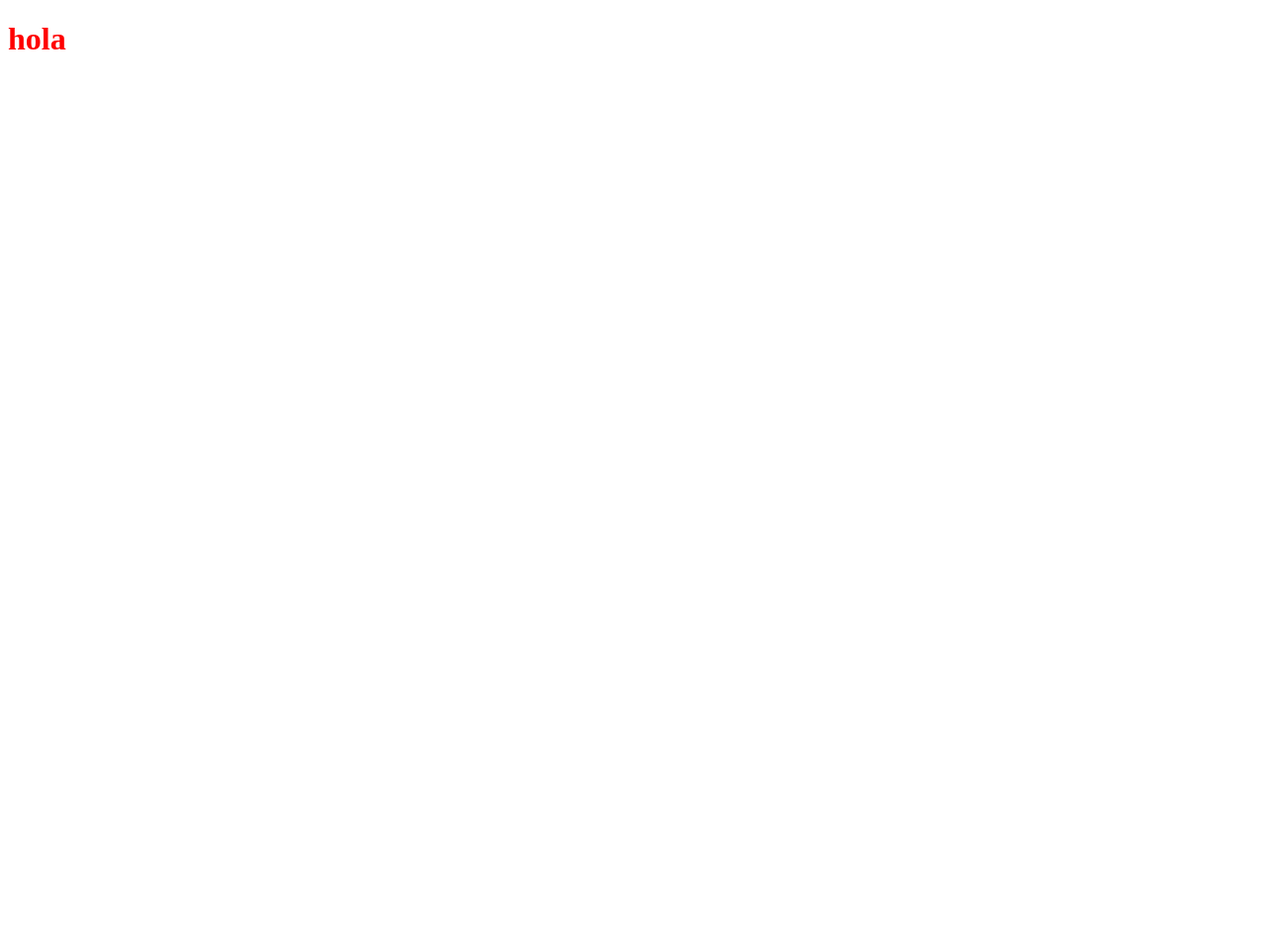
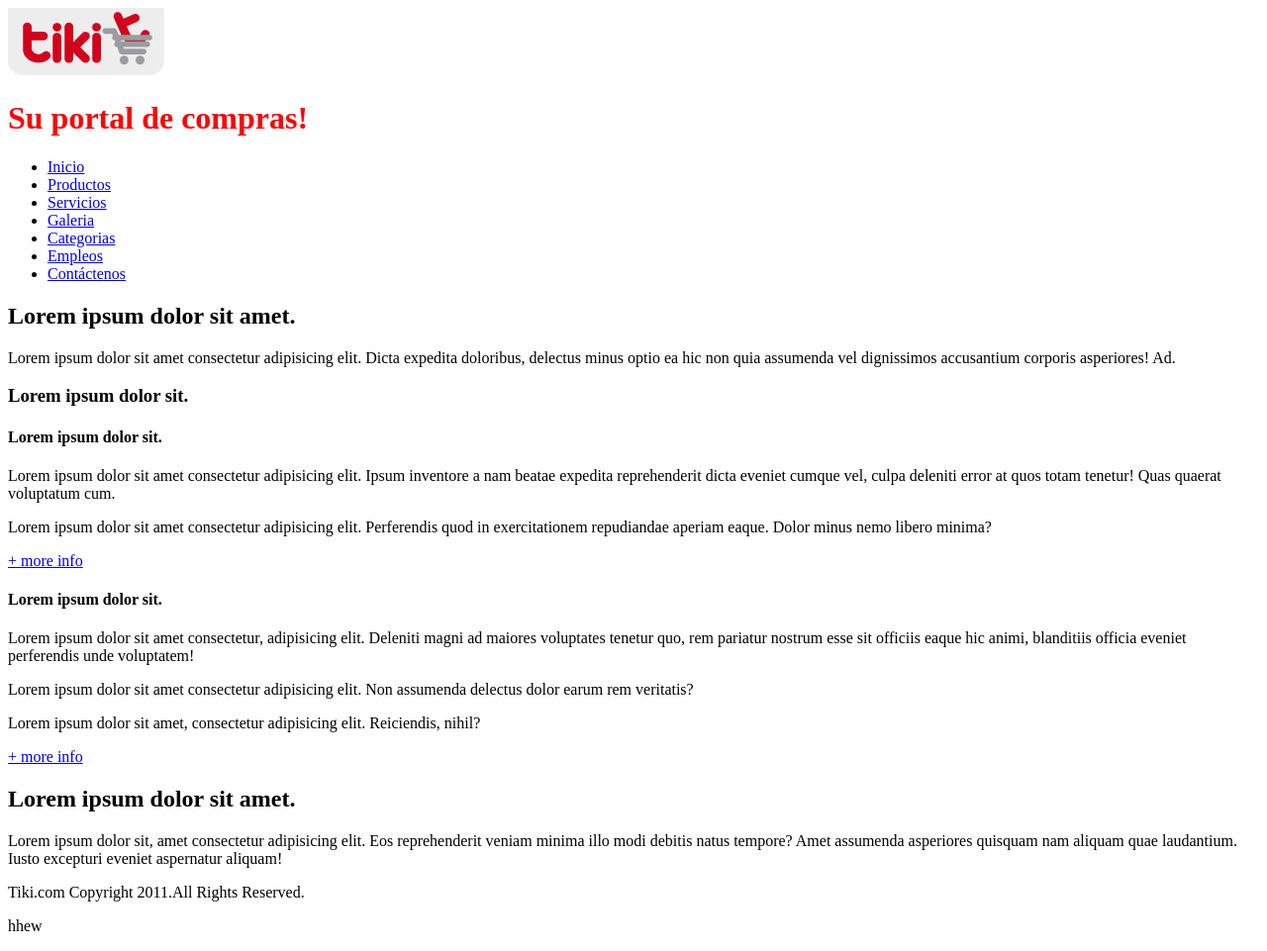
Before and after one commit to hillaryCF/examen, a plain HTML site: page index.html in a window 1280 px wide. Shown: the whole page at 99% size. Before the commit the page ends 800 px from the top, so only its background shows below. Drawn offline with Linux system fonts and the light colour scheme.

Commit message:
agrego html

```diff
--- a/index.html
+++ b/index.html
@@ -9,6 +9,48 @@
 
 </head>
 <body>
-    <h1>hola</h1>
+    <div id="conteiner">
+        <div id="subconteiner-menu">
+            <img src="img/examen.jpg" alt="logo de tiki">
+            <h1>Su portal de compras!</h1>
+            <ul class="menu">
+                <li><a href="#">Inicio</a></li>
+                <li><a href="#">Productos</a></li>
+                <li><a href="#">Servicios</a></li>
+                <li><a href="#">Galeria</a></li>
+                <li><a href="#">Categorias</a></li>
+                <li><a href="#">Empleos</a></li>
+                <li><a href="#">Contáctenos</a></li>
+            </ul>
+        </div>
+        <div id="content">
+            <h2>Lorem ipsum dolor sit amet.</h2>
+            <p>Lorem ipsum dolor sit amet consectetur adipisicing elit. Dicta expedita doloribus, delectus minus optio ea hic non quia assumenda vel dignissimos accusantium corporis asperiores! Ad.</p>
+            <h3>Lorem ipsum dolor sit.</h3>
+            <div class="box">
+                <h4>Lorem ipsum dolor sit.</h4>
+                <p>Lorem ipsum dolor sit amet consectetur adipisicing elit. Ipsum inventore a nam beatae expedita reprehenderit dicta eveniet cumque vel, culpa deleniti error at quos totam tenetur! Quas quaerat voluptatum cum.</p>
+                <p>Lorem ipsum dolor sit amet consectetur adipisicing elit. Perferendis quod in exercitationem repudiandae aperiam eaque. Dolor minus nemo libero minima?</p>
+                <a href="#">+ more info</a>
+            </div>
+            <div class="box">
+                <h4>Lorem ipsum dolor sit.</h4>
+                <p>Lorem ipsum dolor sit amet consectetur, adipisicing elit. Deleniti magni ad maiores voluptates tenetur quo, rem pariatur nostrum esse sit officiis eaque hic animi, blanditiis officia eveniet perferendis unde voluptatem!</p>
+                <p>Lorem ipsum dolor sit amet consectetur adipisicing elit. Non assumenda delectus dolor earum rem veritatis?</p>
+                <p>Lorem ipsum dolor sit amet, consectetur adipisicing elit. Reiciendis, nihil?</p>
+                <a href="#">+ more info</a>
+            </div>
+
+            <div id="info">
+                <h2>Lorem ipsum dolor sit amet.</h2>
+                <p>Lorem ipsum dolor sit, amet consectetur adipisicing elit. Eos reprehenderit veniam minima illo modi debitis natus tempore? Amet assumenda asperiores quisquam nam aliquam quae laudantium. Iusto excepturi eveniet aspernatur aliquam!</p>
+            </div>
+
+            <div id="footer">
+                <p>Tiki.com Copyright 2011.All Rights Reserved.</p>
+            </div>
+        </div>
+        <p>hhew</p>
+    </div>
 </body>
 </html>
```
Also changed, not shown: 1 other file.
